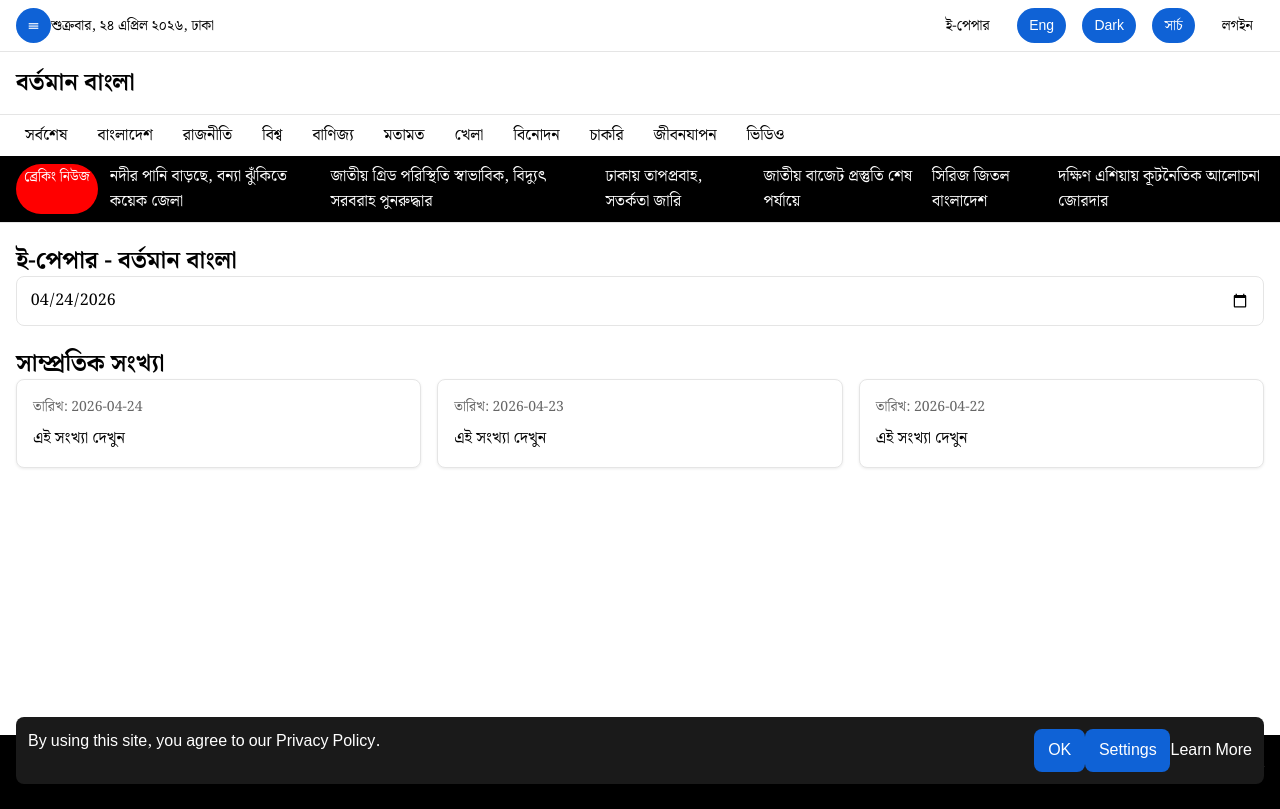
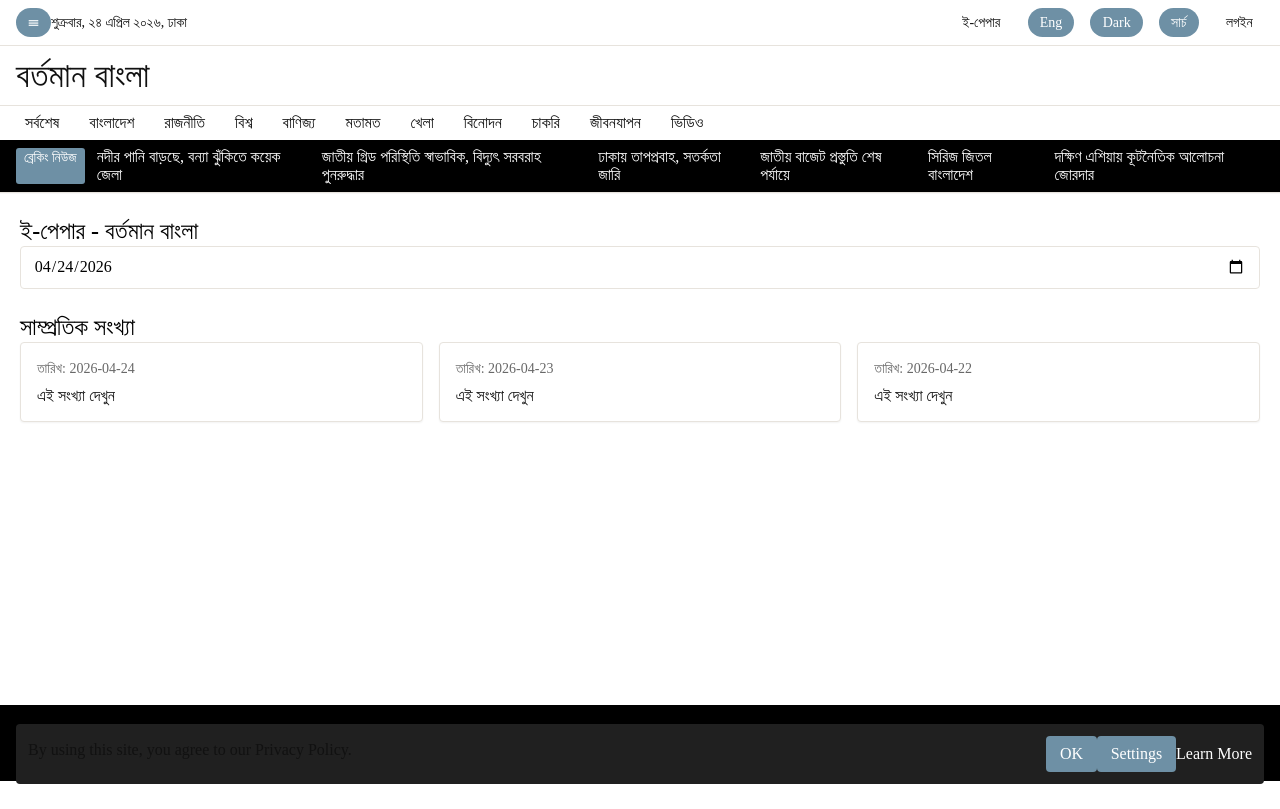
Before and after one commit to sajiiid09/news-portal, a Next.js app in the folder frontend/: page /epaper in a window 1280 px wide. Built offline with nearby package versions, Linux system fonts and the light colour scheme.

Commit message:
Polish homepage visual system

```diff
--- a/frontend/src/app/globals.css
+++ b/frontend/src/app/globals.css
@@ -11,7 +11,11 @@
 body {
   font-family: var(--font-primary);
   background: var(--color-white);
-  color: var(--color-black);
+  color: var(--color-ink);
+  font-size: var(--font-size-base);
+  font-synthesis-weight: none;
+  text-rendering: optimizeLegibility;
+  -webkit-font-smoothing: antialiased;
 }
 
 a {
@@ -28,13 +32,13 @@
 
 button {
   border: 1px solid transparent;
-  border-radius: 8px;
+  border-radius: 4px;
   background: var(--color-button-primary);
   color: var(--color-button-text);
   padding: 0.5rem 0.8rem;
   cursor: pointer;
   transition: background var(--transition-fast), transform var(--transition-fast),
-    box-shadow var(--transition-fast);
+    border-color var(--transition-fast), box-shadow var(--transition-fast);
 }
 
 button:hover {
@@ -52,7 +56,7 @@
 select {
   width: 100%;
   border: 1px solid var(--color-light-gray);
-  border-radius: 8px;
+  border-radius: 4px;
   background: var(--color-white);
   color: var(--color-black);
   padding: 0.65rem 0.8rem;
@@ -63,7 +67,7 @@
 select:focus,
 button:focus-visible,
 a:focus-visible {
-  outline: 2px solid #1d6fd9;
+  outline: 2px solid var(--color-accent);
   outline-offset: 2px;
 }
 
@@ -79,6 +83,7 @@
 .bb-header {
   border-bottom: 1px solid var(--color-light-gray);
   background: var(--color-white);
+  box-shadow: 0 1px 0 rgba(0, 0, 0, 0.03);
   position: sticky;
   top: 0;
   z-index: 30;
@@ -113,8 +118,10 @@
 }
 
 .bb-header__brand {
-  font-size: var(--font-size-2xl);
-  font-weight: 700;
+  font-family: var(--font-headline);
+  font-size: clamp(1.55rem, 3vw, 2.15rem);
+  font-weight: 900;
+  line-height: 1;
   padding: var(--spacing-3) var(--spacing-4);
 }
 
@@ -128,7 +135,7 @@
 
 .bb-nav a {
   padding: var(--spacing-1) var(--spacing-2);
-  border-radius: 999px;
+  border-radius: 4px;
   border: 1px solid transparent;
   transition: background var(--transition-fast), border-color var(--transition-fast),
     color var(--transition-fast);
@@ -172,10 +179,11 @@
 }
 
 .bb-ticker__label {
-  background: var(--color-live);
+  background: var(--color-accent);
   padding: 2px 8px;
-  border-radius: 999px;
+  border-radius: 3px;
   font-size: var(--font-size-sm);
+  font-weight: 800;
 }
 
 .bb-ticker__content {
@@ -192,7 +200,7 @@
 
 .bb-home {
   display: grid;
-  gap: var(--spacing-8);
+  gap: var(--spacing-10);
 }
 
 .bb-home a {
@@ -200,21 +208,21 @@
 }
 
 .bb-home a:hover {
-  color: #4d7188;
+  color: var(--color-accent-dark);
 }
 
 .bb-home-lead-grid {
   display: grid;
   grid-template-columns: minmax(0, 1fr) minmax(280px, 340px);
-  gap: var(--spacing-6);
+  gap: var(--spacing-7);
   border-block: 1px solid var(--color-light-gray);
-  padding-block: var(--spacing-5);
+  padding-block: var(--spacing-6);
 }
 
 .bb-home-lead-grid__left {
   display: grid;
   grid-template-columns: minmax(0, 1.35fr) minmax(260px, 0.85fr);
-  gap: var(--spacing-5);
+  gap: var(--spacing-6);
   min-width: 0;
 }
 
@@ -239,11 +247,12 @@
 .bb-home-media-story h3,
 .bb-home-video-card h3,
 .bb-home-gallery-item h3 {
-  overflow-wrap: anywhere;
+  color: var(--color-black);
+  overflow-wrap: break-word;
 }
 
 .bb-home-lead-story h1 {
-  font-size: clamp(2rem, 4vw, 3.6rem);
+  font-size: clamp(2.1rem, 4.25vw, 3.75rem);
   line-height: 1.12;
   margin-top: var(--spacing-2);
 }
@@ -255,11 +264,18 @@
   margin-top: var(--spacing-2);
 }
 
+.bb-home-lead-story > p:not(.bb-home-meta) {
+  font-size: var(--font-size-lg);
+  line-height: 1.75;
+  max-width: 62ch;
+}
+
 .bb-home-media {
   display: block;
   position: relative;
   overflow: hidden;
   background: var(--color-off-white);
+  border: 1px solid var(--color-hairline);
 }
 
 .bb-home-media img {
@@ -284,27 +300,30 @@
   display: flex;
   flex-wrap: wrap;
   gap: 0.35rem 0.65rem;
-  font-size: var(--font-size-sm);
+  font-size: var(--font-size-xs);
+  font-weight: 600;
+  line-height: 1.4;
   margin-top: var(--spacing-2);
 }
 
 .bb-home-meta span:first-child {
-  color: #6e90a5;
-  font-weight: 700;
+  color: var(--color-accent-dark);
+  font-weight: 800;
 }
 
 .bb-home-text-story {
   border-top: 1px solid var(--color-light-gray);
-  padding-top: var(--spacing-3);
+  padding-top: var(--spacing-4);
 }
 
 .bb-home-text-story h3 {
   font-size: var(--font-size-lg);
-  line-height: 1.35;
+  line-height: 1.42;
 }
 
 .bb-home-text-story--prominent h3 {
-  font-size: var(--font-size-xl);
+  font-size: clamp(1.25rem, 2vw, 1.55rem);
+  line-height: 1.34;
 }
 
 .bb-home-media-story {
@@ -323,6 +342,7 @@
 
 .bb-home-media-story--compact h3 {
   font-size: var(--font-size-base);
+  line-height: 1.42;
 }
 
 .bb-home-latest-panel,
@@ -336,7 +356,9 @@
   display: grid;
   grid-template-columns: 1fr 1fr;
   border: 1px solid var(--color-light-gray);
+  border-radius: 4px;
   margin-bottom: var(--spacing-4);
+  overflow: hidden;
 }
 
 .bb-home-tabs span {
@@ -351,7 +373,8 @@
 
 .bb-home-more-link {
   border: 1px solid var(--color-light-gray);
-  color: #4d7188;
+  border-radius: 4px;
+  color: var(--color-accent-dark);
   display: block;
   font-weight: 700;
   margin-top: var(--spacing-4);
@@ -362,22 +385,22 @@
 .bb-home-story-strip {
   display: grid;
   grid-template-columns: repeat(4, minmax(0, 1fr));
-  gap: var(--spacing-4);
+  gap: var(--spacing-5);
   border-bottom: 1px solid var(--color-light-gray);
-  padding-bottom: var(--spacing-5);
+  padding-bottom: var(--spacing-6);
 }
 
 .bb-home-two-column {
   display: grid;
   grid-template-columns: minmax(0, 1fr) minmax(280px, 320px);
-  gap: var(--spacing-6);
+  gap: var(--spacing-8);
   align-items: start;
 }
 
 .bb-home-two-column__main,
 .bb-home-two-column__rail {
   display: grid;
-  gap: var(--spacing-8);
+  gap: var(--spacing-10);
   min-width: 0;
 }
 
@@ -392,15 +415,17 @@
   display: flex;
   justify-content: space-between;
   margin-bottom: var(--spacing-4);
-  padding-top: var(--spacing-3);
+  padding-top: var(--spacing-4);
 }
 
 .bb-home-section-header h2 {
-  font-size: var(--font-size-2xl);
+  font-size: clamp(1.45rem, 2.4vw, 1.9rem);
+  letter-spacing: 0;
+  line-height: 1.15;
 }
 
 .bb-home-section-header a {
-  color: #4d7188;
+  color: var(--color-accent-dark);
   font-size: var(--font-size-sm);
   font-weight: 700;
 }
@@ -408,7 +433,7 @@
 .bb-home-category__grid {
   display: grid;
   grid-template-columns: minmax(0, 1.05fr) minmax(260px, 0.95fr);
-  gap: var(--spacing-5);
+  gap: var(--spacing-6);
 }
 
 .bb-home-category--dense .bb-home-category__grid {
@@ -420,16 +445,17 @@
 .bb-home-media-block {
   display: grid;
   grid-template-columns: repeat(2, minmax(0, 1fr));
-  gap: var(--spacing-6);
+  gap: var(--spacing-8);
 }
 
 .bb-home-opinion {
-  background: var(--color-off-white);
-  padding: var(--spacing-5);
+  background: var(--color-accent-soft);
+  border: 1px solid var(--color-hairline);
+  padding: var(--spacing-6);
 }
 
 .bb-home-opinion .bb-home-section-header {
-  border-top-color: #6e90a5;
+  border-top-color: var(--color-accent);
 }
 
 .bb-home-media-block__grid {
@@ -441,14 +467,15 @@
 .bb-home-video-card h3,
 .bb-home-gallery-item h3 {
   font-size: var(--font-size-base);
-  line-height: 1.35;
+  line-height: 1.42;
   margin-top: var(--spacing-2);
 }
 
 .bb-home-video-card .bb-home-media span {
   background: rgba(0, 0, 0, 0.78);
+  border-radius: 3px;
   bottom: 8px;
-  color: #fff;
+  color: var(--color-white);
   font-size: var(--font-size-sm);
   padding: 2px 8px;
   position: absolute;
@@ -490,7 +517,7 @@
 }
 
 .bb-home-ranked li::before {
-  color: #6e90a5;
+  color: var(--color-accent);
   content: counter(ranked);
   font-size: var(--font-size-xl);
   font-weight: 700;
@@ -498,8 +525,9 @@
 }
 
 .bb-home-static-note {
-  background: var(--color-off-white);
+  background: var(--color-accent-soft);
   border: 0;
+  border-radius: 4px;
   padding: var(--spacing-4);
 }
 
@@ -512,7 +540,7 @@
 
 .bb-hero__primary {
   background: var(--gradient-special);
-  border-radius: 8px;
+  border-radius: 4px;
   padding: var(--spacing-6);
   box-shadow: var(--shadow-md);
 }
@@ -526,7 +554,7 @@
 .bb-widget {
   background: var(--color-white);
   border: 1px solid var(--color-light-gray);
-  border-radius: 8px;
+  border-radius: 4px;
   padding: var(--spacing-4);
   box-shadow: var(--shadow-sm);
 }
@@ -549,7 +577,7 @@
   height: auto;
   aspect-ratio: 16 / 9;
   object-fit: cover;
-  border-radius: 8px 8px 0 0;
+  border-radius: 4px 4px 0 0;
 }
 
 .bb-card p:last-child {
@@ -579,14 +607,14 @@
 
 .bb-ad-slot {
   min-height: 250px;
-  border: 1px dashed #b67d00;
-  background: linear-gradient(135deg, #fff9ea, #fff2cd);
-  color: #8a5400;
+  border: 1px dashed var(--color-accent);
+  background: var(--color-accent-soft);
+  color: var(--color-accent-deep);
   font-weight: 700;
   letter-spacing: 0.02em;
   display: grid;
   place-items: center;
-  border-radius: 8px;
+  border-radius: 4px;
   width: 100%;
 }
 
@@ -613,7 +641,7 @@
 .bb-card:hover {
   transform: translateY(-2px);
   box-shadow: var(--shadow-md);
-  border-color: #c9d7ec;
+  border-color: var(--color-accent);
 }
 
 .bb-footer {
@@ -774,7 +802,7 @@
   background: var(--color-live);
   color: var(--color-white);
   padding: 2px 8px;
-  border-radius: 999px;
+  border-radius: 3px;
   font-size: var(--font-size-sm);
 }
 
@@ -799,7 +827,7 @@
 .bb-reaction-actions button {
   border: 1px solid var(--color-light-gray);
   background: var(--color-white);
-  border-radius: 999px;
+  border-radius: 4px;
   padding: 8px 12px;
   font-size: var(--font-size-sm);
 }
@@ -860,7 +888,7 @@
   bottom: var(--spacing-4);
   background: var(--color-dark-gray);
   color: var(--color-white);
-  border-radius: 8px;
+  border-radius: 4px;
   padding: var(--spacing-3);
   display: flex;
   flex-wrap: wrap;
@@ -877,7 +905,7 @@
   background: var(--color-button-primary);
   border: 0;
   padding: 8px 12px;
-  border-radius: 6px;
+  border-radius: 4px;
 }
 
 @keyframes bbFadeUp {
@@ -907,6 +935,10 @@
 }
 
 @media (max-width: 1024px) {
+  .bb-home {
+    gap: var(--spacing-8);
+  }
+
   .bb-home-layout {
     grid-template-columns: 1fr;
   }
@@ -918,6 +950,11 @@
 
   .bb-home-lead-grid__left {
     grid-template-columns: minmax(0, 1.15fr) minmax(240px, 0.85fr);
+  }
+
+  .bb-home-two-column__main,
+  .bb-home-two-column__rail {
+    gap: var(--spacing-8);
   }
 
   .bb-home-latest-panel,
@@ -957,7 +994,7 @@
   }
 
   .bb-home {
-    gap: var(--spacing-6);
+    gap: var(--spacing-7);
   }
 
   .bb-home-lead-grid {
@@ -976,6 +1013,10 @@
 
   .bb-home-lead-story h1 {
     font-size: clamp(1.85rem, 9vw, 2.6rem);
+  }
+
+  .bb-home-lead-story > p:not(.bb-home-meta) {
+    font-size: var(--font-size-base);
   }
 
   .bb-home-story-strip {
@@ -1000,11 +1041,14 @@
   .bb-home-section-header {
     align-items: flex-start;
     gap: var(--spacing-2);
+    margin-bottom: var(--spacing-3);
+    padding-top: var(--spacing-3);
   }
 
   .bb-home-opinion {
     margin-inline: calc(var(--container-padding) * -1);
     padding-inline: var(--container-padding);
+    padding-block: var(--spacing-5);
   }
 
   .bb-home-media-block__grid {
@@ -1096,6 +1140,10 @@
     grid-template-columns: 96px minmax(0, 1fr);
   }
 
+  .bb-home-lead-story h1 {
+    font-size: clamp(1.75rem, 10vw, 2.25rem);
+  }
+
   .bb-home-text-story h3,
   .bb-home-media-story--compact h3,
   .bb-home-video-card h3,
--- a/frontend/src/app/layout.tsx
+++ b/frontend/src/app/layout.tsx
@@ -1,4 +1,5 @@
 import type { Metadata } from 'next'
+import { Noto_Sans_Bengali, Noto_Serif_Bengali } from 'next/font/google'
 import { QueryProvider } from '@/components/providers'
 import { ThemeProvider } from '@/components/providers'
 import { AuthProvider } from '@/components/providers'
@@ -12,6 +13,20 @@
 import '@/styles/utilities.css'
 import '@/styles/themes/light.css'
 import '@/styles/themes/dark.css'
+
+const banglaSans = Noto_Sans_Bengali({
+  subsets: ['bengali'],
+  weight: ['400', '500', '600', '700', '800'],
+  display: 'swap',
+  variable: '--font-bangla-sans',
+})
+
+const banglaSerif = Noto_Serif_Bengali({
+  subsets: ['bengali'],
+  weight: ['500', '600', '700', '800', '900'],
+  display: 'swap',
+  variable: '--font-bangla-serif',
+})
 
 export const metadata: Metadata = {
   title: 'বর্তমান বাংলা | বাংলা নিউজ পেপার',
@@ -44,7 +59,7 @@
 }) {
   return (
     <html lang="bn" suppressHydrationWarning>
-      <body>
+      <body className={`${banglaSans.variable} ${banglaSerif.variable}`}>
         <QueryProvider>
           <AuthProvider>
             <ThemeProvider>
--- a/frontend/src/styles/typography.css
+++ b/frontend/src/styles/typography.css
@@ -4,17 +4,22 @@
 h4,
 h5,
 h6 {
-  line-height: 1.2;
+  font-family: var(--font-headline);
+  font-weight: 800;
+  line-height: 1.22;
   color: var(--color-black);
   margin: 0;
+  text-wrap: pretty;
 }
 
 p {
-  line-height: 1.6;
+  color: var(--color-ink);
+  line-height: 1.75;
   margin: 0;
 }
 
 .bb-meta {
   color: var(--color-medium-gray);
   font-size: var(--font-size-sm);
+  line-height: 1.45;
 }
--- a/frontend/src/styles/variables.css
+++ b/frontend/src/styles/variables.css
@@ -1,17 +1,23 @@
 :root {
   --color-black: #000000;
   --color-white: #ffffff;
-  --color-dark-gray: #1a1a1a;
-  --color-medium-gray: #666666;
-  --color-light-gray: #e5e5e5;
-  --color-off-white: #f5f5f5;
+  --color-ink: #111111;
+  --color-dark-gray: #202020;
+  --color-medium-gray: #686868;
+  --color-light-gray: #e7e3dd;
+  --color-hairline: #f0eee9;
+  --color-off-white: #f8f7f4;
+  --color-accent: #6e90a5;
+  --color-accent-dark: #4d7188;
+  --color-accent-deep: #34556a;
+  --color-accent-soft: #edf3f6;
 
-  --gradient-special: linear-gradient(135deg, #87cee8, #ffffff);
-  --gradient-subtle: linear-gradient(90deg, #e8f1f8, #ffffff);
+  --gradient-special: linear-gradient(135deg, #edf3f6, #ffffff);
+  --gradient-subtle: linear-gradient(90deg, #f3f7f9, #ffffff);
 
-  --color-button-primary: #0f62d6;
-  --color-button-primary-hover: #0b53b6;
-  --color-button-primary-active: #09479c;
+  --color-button-primary: var(--color-accent);
+  --color-button-primary-hover: var(--color-accent-dark);
+  --color-button-primary-active: var(--color-accent-deep);
   --color-button-text: #ffffff;
 
   --color-error: #d32f2f;
@@ -19,15 +25,20 @@
   --color-warning: #f57c00;
   --color-live: #ff0000;
 
-  --shadow-sm: 0 1px 3px rgba(0, 0, 0, 0.08);
-  --shadow-md: 0 4px 12px rgba(0, 0, 0, 0.12);
-  --shadow-lg: 0 20px 60px rgba(0, 0, 0, 0.3);
+  --shadow-sm: 0 1px 2px rgba(0, 0, 0, 0.05);
+  --shadow-md: 0 10px 28px rgba(0, 0, 0, 0.08);
+  --shadow-lg: 0 24px 70px rgba(0, 0, 0, 0.18);
 
   --transition-fast: 0.2s ease;
   --transition-normal: 0.3s ease;
   --transition-slow: 0.5s ease;
 
-  --font-primary: 'Noto Serif Bengali', 'SolaimanLipi', 'Kalpurush', sans-serif;
+  --font-body: var(--font-bangla-sans), 'Noto Sans Bengali', 'SolaimanLipi', 'Kalpurush',
+    sans-serif;
+  --font-headline: var(--font-bangla-serif), 'Noto Serif Bengali', 'SolaimanLipi', 'Kalpurush',
+    serif;
+  --font-primary: var(--font-body);
+  --font-size-xs: 0.78rem;
   --font-size-sm: 0.875rem;
   --font-size-base: 1rem;
   --font-size-lg: 1.125rem;
@@ -42,18 +53,24 @@
   --spacing-4: 1rem;
   --spacing-5: 1.25rem;
   --spacing-6: 1.5rem;
+  --spacing-7: 1.75rem;
   --spacing-8: 2rem;
+  --spacing-10: 2.5rem;
+  --spacing-12: 3rem;
 
-  --container-max-width: 1280px;
+  --container-max-width: 1240px;
   --container-padding: 1rem;
 }
 
 [data-theme='dark'] {
   --color-black: #ffffff;
   --color-white: #0a0a0a;
-  --color-dark-gray: #1a1a1a;
+  --color-ink: #f7f7f7;
+  --color-dark-gray: #d6d6d6;
   --color-medium-gray: #aaaaaa;
-  --color-light-gray: #333333;
+  --color-light-gray: #2c2c2c;
+  --color-hairline: #1a1a1a;
   --color-off-white: #111111;
-  --gradient-special: linear-gradient(135deg, #87cee8, #1a1a1a);
+  --color-accent-soft: #142633;
+  --gradient-special: linear-gradient(135deg, #142633, #0a0a0a);
 }
```
